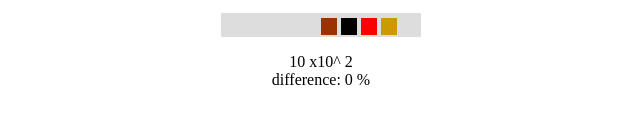
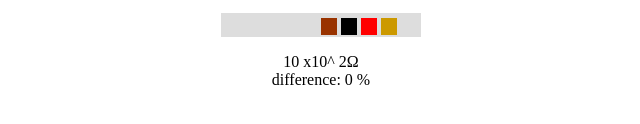
Before and after one commit to naoto64/Resistor-calculator, a plain HTML site: page index.html in a window 1280 px wide. Shown: the part 162-286 px from the top of the page, 319-959 px from the left. Drawn offline with Linux system fonts and the light colour scheme.

Commit message:
Add files via upload

```diff
--- a/index.html
+++ b/index.html
@@ -116,7 +116,7 @@
         if(series != "e3" && series != "e6" && series != "e12" && series != "e24") {
           result_resistance *= 10;
         }
-        document.getElementById("disp").innerText = result_resistance + " x10^ " + result[1] + "\ndifference: " + String(result[2]).slice(0, 5) + " %";
+        document.getElementById("disp").innerText = result_resistance + " x10^ " + result[1] + "Ω\ndifference: " + String(result[2]).slice(0, 5) + " %";
         var colorVal = calcColor(result[0], result[1]);
         var resistorColor1 = document.getElementById("resistorColor1").children;
         resistorColor1[0].dataset.color = resistorColorArr[colorVal[1][0]];
```
